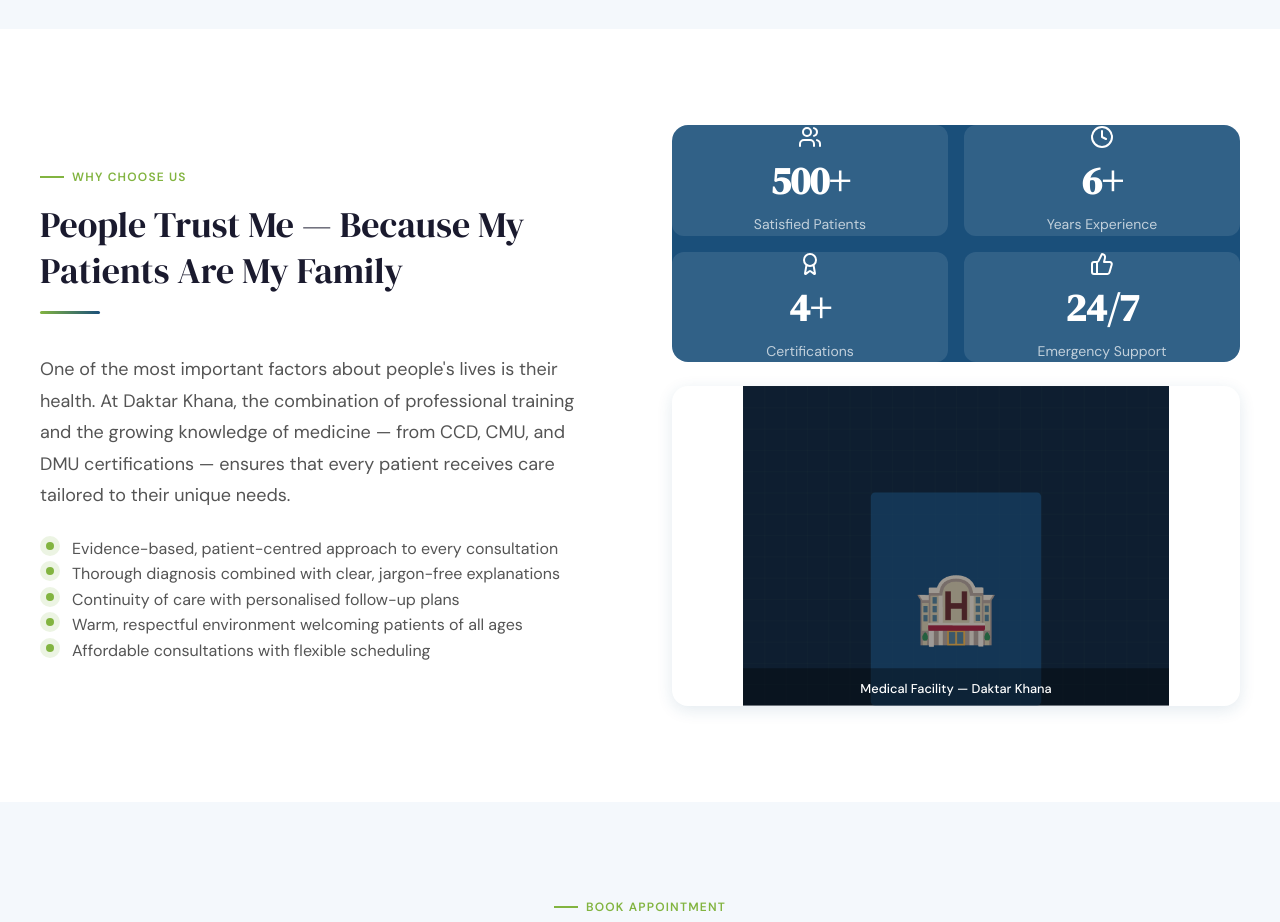
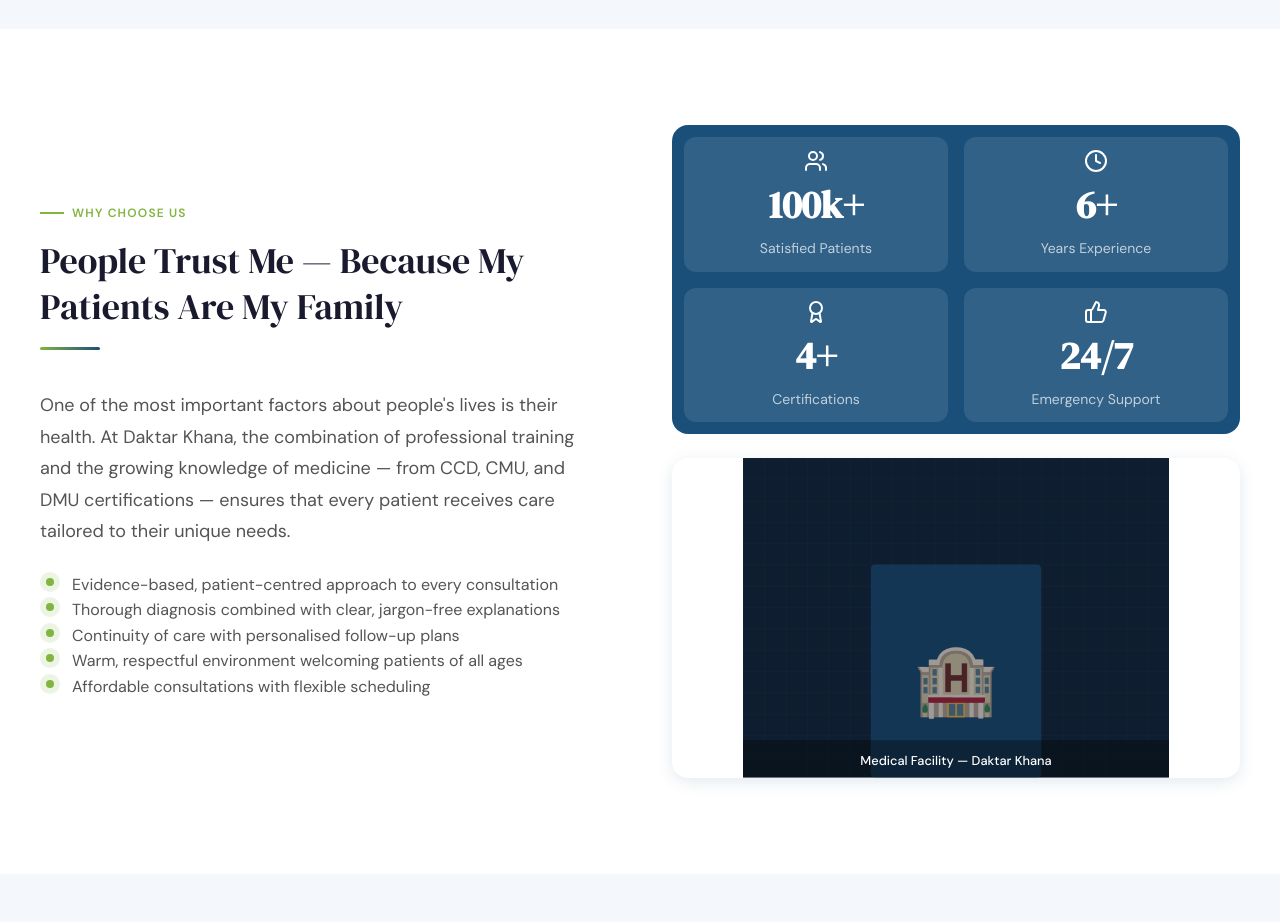
Before and after one commit to xnafi/doctor-appoinment-frontend, a Next.js app: page / in a window 1280 px wide. Shown: the part 2660-3582 px from the top of the page. Built offline with nearby package versions, Linux system fonts and the light colour scheme.

Commit message:
refactor(stats): align Tailwind v4 class syntax and card spacing

```diff
--- a/src/components/sections/StatsSection.tsx
+++ b/src/components/sections/StatsSection.tsx
@@ -5,7 +5,7 @@ import { StatCard } from "@/components/ui/StatCard";
 import { SectionHeading } from "@/components/ui/SectionHeading";
 
 const stats = [
-  { icon: <Users size={24} />, value: "500+", label: "Satisfied Patients" },
+  { icon: <Users size={24} />, value: "100k+", label: "Satisfied Patients" },
   { icon: <Clock size={24} />, value: "6+", label: "Years Experience" },
   { icon: <Award size={24} />, value: "4+", label: "Certifications" },
   { icon: <ThumbsUp size={24} />, value: "24/7", label: "Emergency Support" },
@@ -21,7 +21,7 @@ const whyChoose = [
 
 export function StatsSection() {
   return (
-    <section id="why-choose" className="section-padding bg-[var(--color-surface-white)]">
+    <section id="why-choose" className="section-padding bg-(--color-surface-white)">
       <div className="container-site">
         <div className="grid grid-cols-1 lg:grid-cols-2 gap-16 items-center">
           {/* Content */}
@@ -32,7 +32,7 @@ export function StatsSection() {
               align="left"
             />
 
-            <p className="text-body-lg text-[var(--color-text-secondary)]">
+            <p className="text-body-lg text-(--color-text-secondary)">
               One of the most important factors about people&apos;s lives is their health. At Daktar Khana, the combination of professional training and the growing knowledge of medicine — from CCD, CMU, and DMU certifications — ensures that every patient receives care tailored to their unique needs.
             </p>
 
@@ -40,7 +40,7 @@ export function StatsSection() {
               {whyChoose.map((item) => (
                 <li key={item} className="flex items-start gap-3">
                   <span
-                    className="w-5 h-5 rounded-full flex-shrink-0 mt-0.5 flex items-center justify-center"
+                    className="w-5 h-5 rounded-full shrink-0 mt-0.5 flex items-center justify-center"
                     style={{ background: "rgba(130,180,64,0.15)" }}
                     aria-hidden="true"
                   >
@@ -49,7 +49,7 @@ export function StatsSection() {
                       style={{ background: "var(--color-accent)" }}
                     />
                   </span>
-                  <span className="text-body-md text-[var(--color-text-secondary)]">{item}</span>
+                  <span className="text-body-md text-(--color-text-secondary)">{item}</span>
                 </li>
               ))}
             </ul>
@@ -59,7 +59,7 @@ export function StatsSection() {
           <div className="flex flex-col gap-6">
             {/* Stats grid */}
             <div
-              className="rounded-2xl p-6 grid grid-cols-2 gap-4"
+              className="rounded-2xl p-3! grid grid-cols-2 gap-4"
               style={{ background: "var(--color-primary)" }}
             >
               {stats.map((stat) => (
@@ -68,7 +68,7 @@ export function StatsSection() {
             </div>
 
             {/* Image */}
-            <div className="rounded-2xl overflow-hidden shadow-[var(--shadow-md)] aspect-video">
+            <div className="rounded-2xl overflow-hidden shadow-(--shadow-md) aspect-video">
               <PlaceholderImage
                 width={600}
                 height={340}
--- a/src/components/ui/StatCard.tsx
+++ b/src/components/ui/StatCard.tsx
@@ -13,7 +13,7 @@ export function StatCard({ value, label, icon, inverted = false }: StatCardProps
   const textSecondary = inverted ? "text-white/70" : "text-[var(--color-text-secondary)]";
 
   return (
-    <div className={`${bg} rounded-xl p-6 flex flex-col items-center text-center gap-2 transition-all duration-300 hover:-translate-y-1`}>
+    <div className={`${bg} rounded-xl py-3! flex flex-col items-center text-center gap-2 transition-all duration-300 hover:-translate-y-1`}>
       {icon && <div className={`${textPrimary} mb-1`}>{icon}</div>}
       <span className={`text-display-md font-bold ${textPrimary}`}>{value}</span>
       <span className={`text-body-sm ${textSecondary}`}>{label}</span>
```
